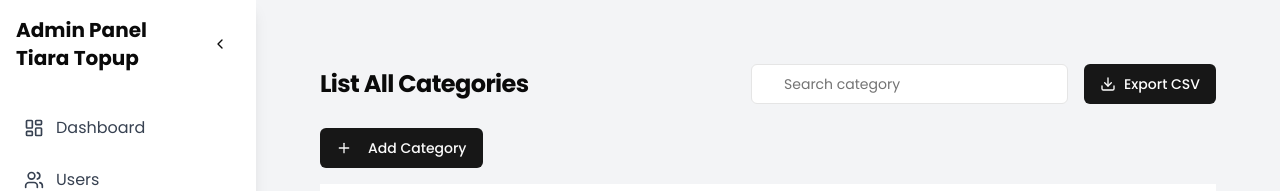
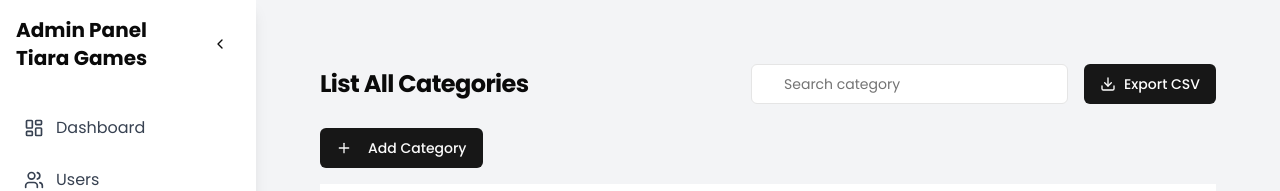
Before and after one commit to qoisabd/tiara-frontend, a Next.js app: page /admin/categories in a window 1280 px wide. Shown: the top 191 px of the page. Built offline with nearby package versions, Linux system fonts and the light colour scheme; no server answers.

Commit message:
Update hooks

```diff
--- a/app/layout.tsx
+++ b/app/layout.tsx
@@ -42,7 +42,7 @@ export const metadata: Metadata = {
     title: "Tiara Games",
     description:
       "Platform top up game online terpercaya. Proses cepat, aman, dan murah untuk semua game populer.",
-    siteName: "Tiara Topup",
+    siteName: "Tiara Games",
     images: [
       {
         url: "/public/assets/images/og-image.jpg",
@@ -59,11 +59,11 @@ export const metadata: Metadata = {
       "Platform top up game online terpercaya. Proses cepat, aman, dan murah untuk semua game populer.",
     images: ["/public/assets/images/og-image.jpg"],
   },
-  applicationName: "Tiara Topup",
-  authors: [{ name: "Tiara Topup Team" }],
+  applicationName: "Tiara Games",
+  authors: [{ name: "Tiara Games Team" }],
   generator: "Next.js",
-  creator: "Tiara Topup Team",
-  publisher: "Tiara Topup Team",
+  creator: "Tiara Games Team",
+  publisher: "Tiara Games Team",
 };
 
 export default function RootLayout({
--- a/components/AdminComponents/Dashboard/Sidebar.tsx
+++ b/components/AdminComponents/Dashboard/Sidebar.tsx
@@ -79,7 +79,7 @@ export const Sidebar = ({ isSidebarOpen, setIsSidebarOpen }: SidebarProps) => {
           <div className="p-4 flex items-center justify-between">
             <h1 className={`font-bold text-xl ${!isSidebarOpen && "hidden"}`}>
               Admin Panel <br />
-              <span>Tiara Topup</span>
+              <span>Tiara Games</span>
             </h1>
             <Button
               variant="ghost"
--- a/components/Footer.tsx
+++ b/components/Footer.tsx
@@ -27,7 +27,7 @@ const Footer = () => {
           </div>
 
           <p className="text-sm text-justify text-white">
-          Tiara topup is the ideal website for gamers looking to top up their
+          Tiara Games is the ideal website for gamers looking to top up their
             accounts at affordable and reliable prices. We are trusted as the
             fastest and most responsive top-up provider in Indonesia. We offer
             various secure payment methods, including bank transfers, virtual
```
